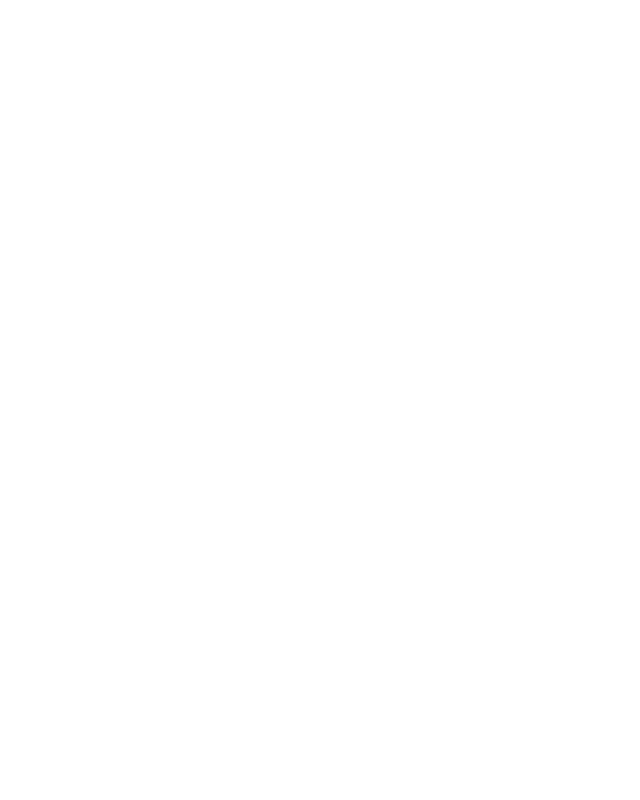
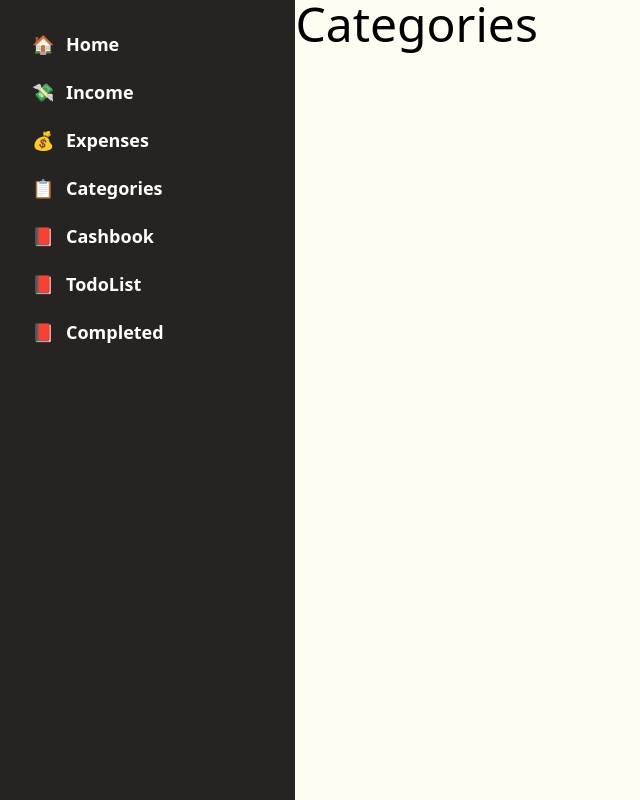
Before and after one commit to Karthikkk-24/BudgetBuddy, a React (Vite) app: page /categories in a window 1280 px wide. Before the commit this address had no page. Shown: the whole page, without its empty margins (0-640 px from the left). Built offline with nearby package versions, Linux system fonts and the light colour scheme.

Commit message:
Added Nested Routing

```diff
--- a/src/App.jsx
+++ b/src/App.jsx
@@ -1,23 +1,36 @@
 import { Route, BrowserRouter as Router, Routes } from 'react-router-dom';
 import './App.css';
+import Cashbook from './components/Cashbook';
+import Categories from './components/Categories';
+import Completed from './components/Completed';
 import Dashboard from './components/Dashboard';
+import Expenses from './components/Expenses';
+import Income from './components/Income';
 import Login from './components/Login';
 import Main from './components/Main';
+import PublicRoute from './components/PublicRoute';
 import Register from './components/Register';
+import TodoList from './components/TodoList';
 
 function App() {
     return (
-        <>
         <Router>
             <Routes>
                 <Route path="/" element={<Main />} />
                 <Route path="/login" element={<Login />} />
                 <Route path="/register" element={<Register />} />
                 <Route path="/main" element={<Main />} />
-                    <Route path="/dashboard" element={<Dashboard />} />
+                <Route path="/" element={<PublicRoute />}>
+                    <Route path='/dashboard'  element={<Dashboard />} />
+                    <Route path='/income' element={<Income />} />
+                    <Route path='/expenses' element={<Expenses />} />
+                    <Route path='/todo-list' element={<TodoList />} />
+                    <Route path='/completed' element={<Completed />} />
+                    <Route path='/categories' element={<Categories />} />
+                    <Route path='/cashbook' element={<Cashbook />} />
+                </Route>
             </Routes>
         </Router>
-        </>
     );
 }
 
--- a/src/components/Cashbook.jsx
+++ b/src/components/Cashbook.jsx
@@ -1,9 +1,7 @@
-
-
 export default function Cashbook() {
-  return (
-    <div>
-
-    </div>
-  )
+    return (
+        <div className="flex w-full h-full items-start justify-start bg-background">
+            <h1 className="text-5xl">Cashbook</h1>
+        </div>
+    );
 }
--- a/src/components/Categories.jsx
+++ b/src/components/Categories.jsx
@@ -1,8 +1,7 @@
-
 export default function Categories() {
-  return (
-    <div>
-
-    </div>
-  )
+    return (
+        <div className="flex w-full h-full items-start justify-start bg-background">
+            <h1 className="text-5xl">Categories</h1>
+        </div>
+    );
 }
--- a/src/components/Completed.jsx
+++ b/src/components/Completed.jsx
@@ -1,7 +1,7 @@
 export default function Completed() {
-  return (
-    <div>
-
-    </div>
-  )
+    return (
+        <div className="flex w-full h-full items-start justify-start bg-background">
+            <h1 className="text-5xl">Completed</h1>
+        </div>
+    );
 }
--- a/src/components/Dashboard.jsx
+++ b/src/components/Dashboard.jsx
@@ -1,12 +1,8 @@
-import Sidebar from './Sidebar';
 
 export default function Dashboard() {
     return (
-        <div className="flex w-screen h-screen items-start justify-start bg-background">
-            <div className="w-96 h-full flex flex-col items-start justify-start">
-                <Sidebar />
-            </div>
-            <di className="w-full h-full"></di>
+        <div className="flex w-full h-full items-start justify-start bg-background">
+            <h1 className="text-5xl">Dashboard</h1>
         </div>
     );
 }
--- a/src/components/Expenses.jsx
+++ b/src/components/Expenses.jsx
@@ -1,9 +1,7 @@
-
-
 export default function Expenses() {
-  return (
-    <div>
-
-    </div>
-  )
+    return (
+        <div className="flex w-full h-full items-start justify-start bg-background">
+            <h1 className="text-5xl">Expenses</h1>
+        </div>
+    );
 }
--- a/src/components/Income.jsx
+++ b/src/components/Income.jsx
@@ -1,8 +1,7 @@
-
 export default function Income() {
   return (
-    <div>
-
-    </div>
+    <div className="flex w-full h-full items-start justify-start bg-background">
+            <h1 className="text-5xl">Income</h1>
+        </div>
   )
 }
--- /dev/null
+++ b/src/components/PublicRoute.jsx
@@ -0,0 +1,19 @@
+import { Outlet } from 'react-router-dom';
+import Sidebar from './Sidebar';
+
+const PublicRoute = () => {
+    return (
+        <div className="w-screen h-screen flex flex-col items-center justify-center">
+            <div className="w-full h-full flex items-start justify-start">
+                <div className="w-96 h-full flex flex-col items-start justify-start">
+                    <Sidebar />
+                </div>
+                <div className="w-full h-full flex flex-col items-start justify-start">
+                    <Outlet />
+                </div>
+            </div>
+        </div>
+    );
+};
+
+export default PublicRoute;
--- a/src/components/TodoList.jsx
+++ b/src/components/TodoList.jsx
@@ -1,8 +1,7 @@
-
 export default function TodoList() {
-  return (
-    <div>
-
-    </div>
-  )
+    return (
+        <div className="flex w-full h-full items-start justify-start bg-background">
+            <h1 className="text-5xl">Todolist</h1>
+        </div>
+    );
 }
```
Lines whose indentation alone changed are shown as unchanged.
